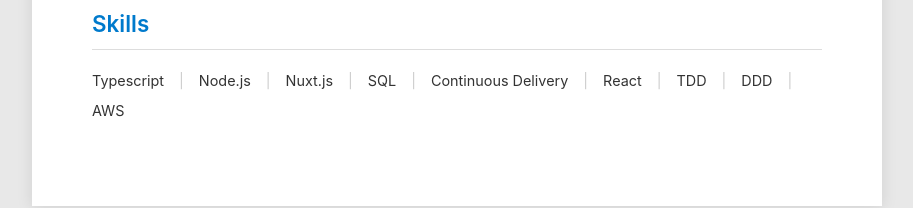
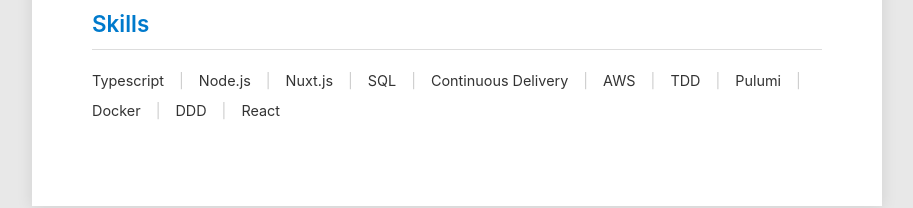
Before and after one commit to jhonnysanchezillisaca/jhonnysanchezillisaca.github.io, a plain HTML site: page resume.html in a window 1280 px wide. Shown: the part 1923-2131 px from the top of the page, without its empty margins (183-1096 px from the left). Drawn offline with Linux system fonts and the light colour scheme.

```diff
--- a/resume.html
+++ b/resume.html
@@ -517,10 +517,12 @@
                 <span class="skill">Nuxt.js</span>
                 <span class="skill">SQL</span>
                 <span class="skill">Continuous Delivery</span>
+                <span class="skill">AWS</span>
+                <span class="skill">TDD</span>
+                <span class="skill">Pulumi</span>
+                <span class="skill">Docker</span>
+                <span class="skill">DDD</span>
                 <span class="skill">React</span>
-                <span class="skill">TDD</span>
-                <span class="skill">DDD</span>
-                <span class="skill">AWS</span>
             </div>
         </section>
     </div>
```
